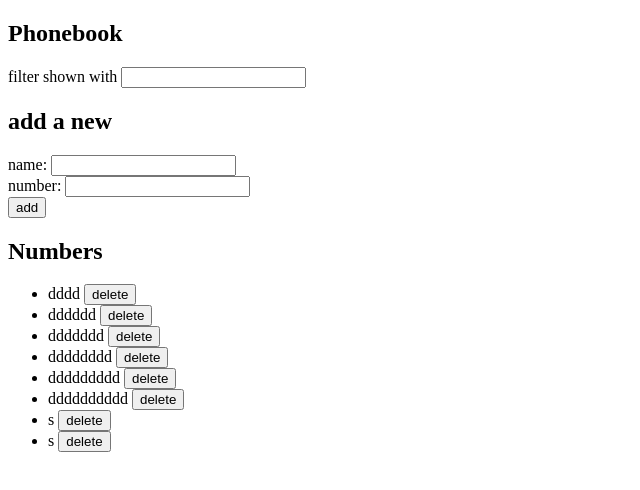
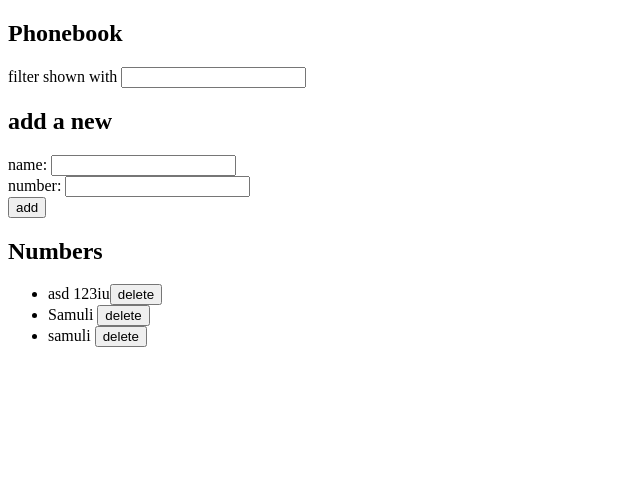
Before and after one commit to SamuliRaivio/palautusrepositoryFullStack2022, a React (Create React App) app in the folder osa2/puhelinluettelo/: page / in a window 1280 px wide. Shown: the top 490 px of the page, without its empty margins (0-640 px from the left). Built offline with nearby package versions, Linux system fonts and the light colour scheme; data requests are answered from the project's data file.

Commit message:
osan 2 puhelinluettelon update korjattu

```diff
--- a/osa2/puhelinluettelo/db.json
+++ b/osa2/puhelinluettelo/db.json
@@ -1,44 +1,19 @@
 {
   "persons": [
     {
-      "name": "dddd",
-      "number": "",
-      "id": 4
+      "name": "asd",
+      "number": "123iu",
+      "id": 1
     },
     {
-      "name": "dddddd",
+      "name": "Samuli",
       "number": "",
-      "id": 6
+      "id": 2
     },
     {
-      "name": "ddddddd",
+      "name": "samuli",
       "number": "",
-      "id": 7
-    },
-    {
-      "name": "dddddddd",
-      "number": "",
-      "id": 8
-    },
-    {
-      "name": "ddddddddd",
-      "number": "",
-      "id": 9
-    },
-    {
-      "name": "dddddddddd",
-      "number": "",
-      "id": 10
-    },
-    {
-      "name": "s",
-      "number": "",
-      "id": 11
-    },
-    {
-      "name": "s",
-      "number": "",
-      "id": 12
+      "id": 3
     }
   ]
 }
--- a/osa2/puhelinluettelo/src/App.js
+++ b/osa2/puhelinluettelo/src/App.js
@@ -101,15 +101,38 @@ const App = () => {
     //tarkistetaan mikäli uusi nimi on jo henkilöllä
     if (personsName.includes(newName)) {
       if (window.confirm(newName + ' is already added to phonebook, replace the old number with a new one?')){
+
         const newPerson = {
           name: newName,
           number: newNumber
         }
+
+        const personToUpdate = persons.filter(person => person.name === newName)
+
+        console.log(personToUpdate)
+        console.log(personToUpdate.id)
+
+        const personId = parseInt(personToUpdate[0].id)
+
+        console.log(personId)
+
+
+
         personService
-        .create(newPerson)
+        .update(personId, newPerson)
           .then(returnedPerson => {
-            setPersons(persons.concat(returnedPerson))
+            setPersons(persons.map( person => {
+              if (person.id === personId) {
+                return(
+                  {...person, number: newNumber}
+                ) }
+                return (
+                  person
+                )
+              }
+            ))
           })
+          console.log(persons)
       }
 
     } else {
```
Also changed, not shown: 1 other file (tests, documents, lock files or other folders).
